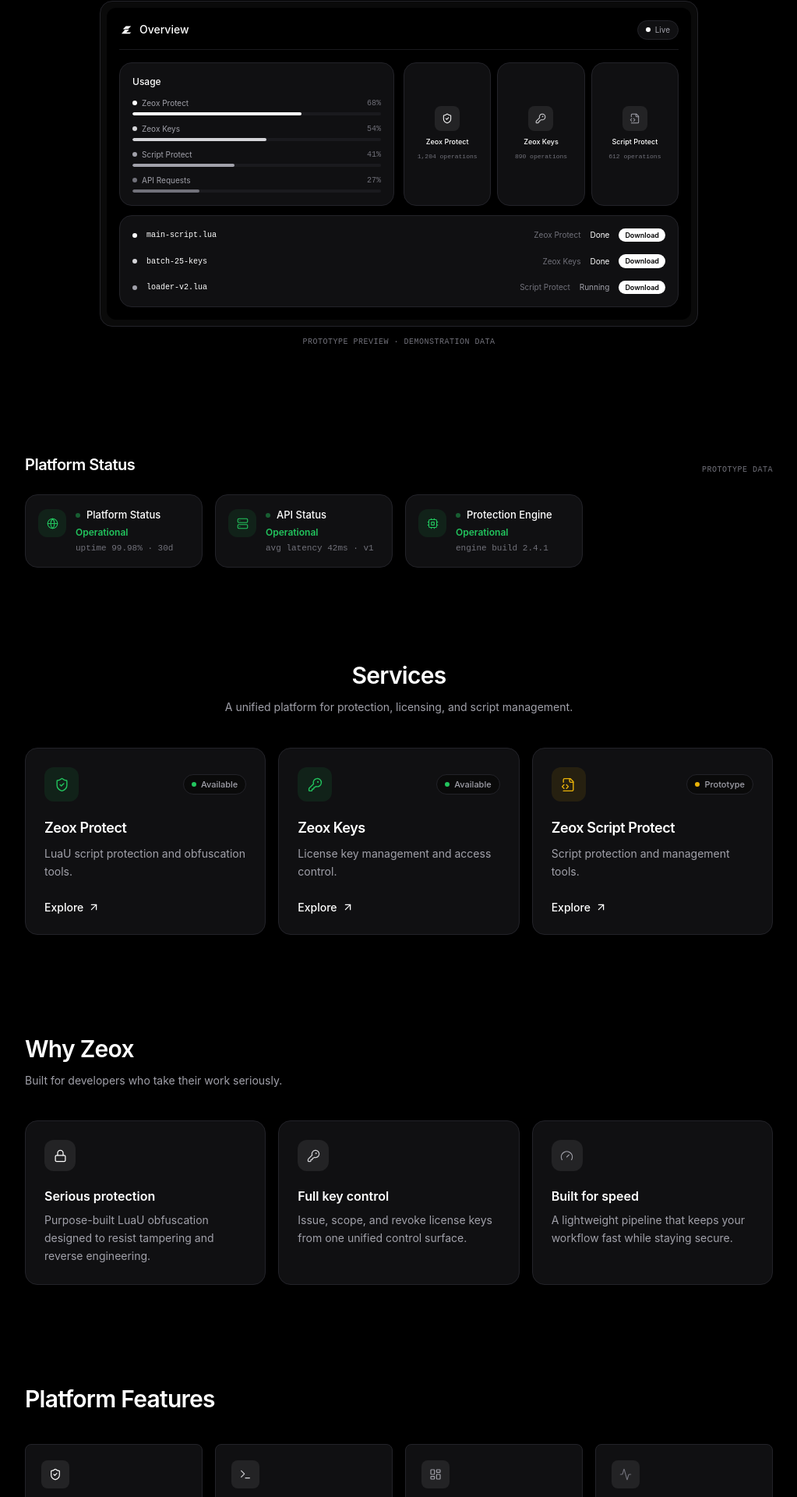
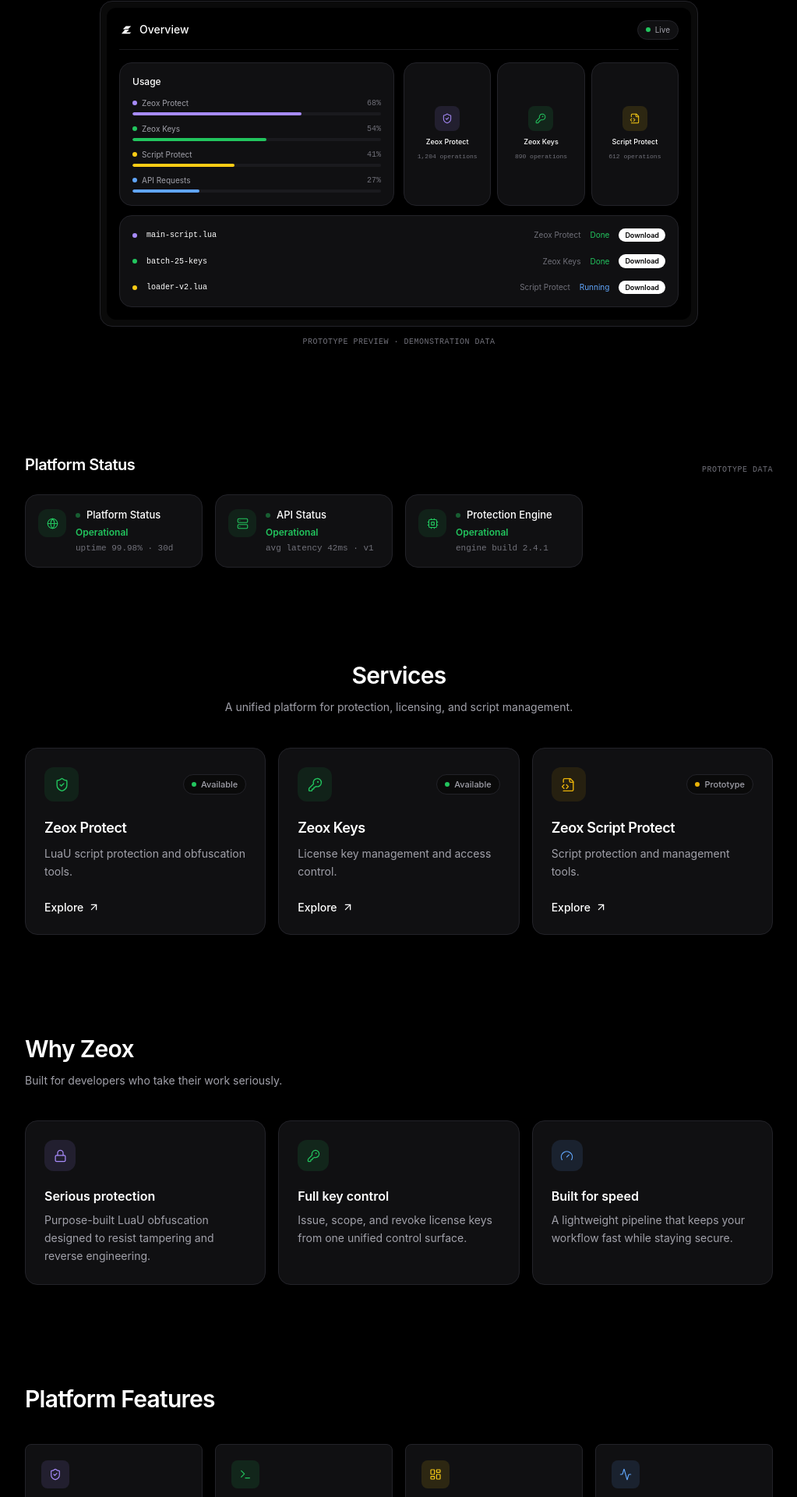
Before and after one commit to z-7z/Zeox, a React (Vite) app: page / in a window 1280 px wide. Shown: the part 544-2464 px from the top of the page at 78% size, without its empty margins (128-1151 px from the left). Built offline with nearby package versions, Linux system fonts and the light colour scheme.

Commit message:
Restore vivid accent colors tuned for OLED black background

```diff
--- a/src/data/mock.ts
+++ b/src/data/mock.ts
@@ -81,49 +81,49 @@ export const operationsChart = {
   tooltipValue: '28,917',
 };
 
-/* ---- Overview: usage + donut (monochrome white scale) ---- */
+/* ---- Overview: usage + donut (vivid OLED accents) ---- */
 
 export const usageServices = [
-  { label: 'Zeox Protect', pct: 68, color: '#FFFFFF', amount: '1,204 ops' },
-  { label: 'Zeox Keys', pct: 54, color: '#D4D4D8', amount: '890 ops' },
-  { label: 'Script Protect', pct: 41, color: '#A1A1AA', amount: '612 ops' },
-  { label: 'API Requests', pct: 27, color: '#71717A', amount: '776 ops' },
+  { label: 'Zeox Protect', pct: 68, color: '#A78BFA', amount: '1,204 ops' },
+  { label: 'Zeox Keys', pct: 54, color: '#22C55E', amount: '890 ops' },
+  { label: 'Script Protect', pct: 41, color: '#FACC15', amount: '612 ops' },
+  { label: 'API Requests', pct: 27, color: '#60A5FA', amount: '776 ops' },
 ];
 
 export const usageDonut = {
   total: '3,482',
   sub: 'total operations',
   segments: [
-    { label: 'Protect', value: 1204, color: '#FFFFFF' },
-    { label: 'Keys', value: 890, color: '#D4D4D8' },
-    { label: 'Scripts', value: 612, color: '#A1A1AA' },
-    { label: 'API', value: 776, color: '#71717A' },
+    { label: 'Protect', value: 1204, color: '#A78BFA' },
+    { label: 'Keys', value: 890, color: '#22C55E' },
+    { label: 'Scripts', value: 612, color: '#FACC15' },
+    { label: 'API', value: 776, color: '#60A5FA' },
   ],
 };
 
 export const storageCards = [
-  { icon: Folder, name: 'Zeox Protect', sub: '1,204 operations', color: '#FFFFFF' },
-  { icon: KeyRound, name: 'Zeox Keys', sub: '890 operations', color: '#D4D4D8' },
-  { icon: FileCode2, name: 'Script Protect', sub: '612 operations', color: '#A1A1AA' },
+  { icon: Folder, name: 'Zeox Protect', sub: '1,204 operations', color: '#A78BFA' },
+  { icon: KeyRound, name: 'Zeox Keys', sub: '890 operations', color: '#22C55E' },
+  { icon: FileCode2, name: 'Script Protect', sub: '612 operations', color: '#FACC15' },
 ];
 
 export const categories = [
-  { icon: ShieldCheck, name: 'Protect', count: '1,204 ops', pct: 68, color: '#FFFFFF' },
-  { icon: KeyRound, name: 'Keys', count: '890 ops', pct: 54, color: '#D4D4D8' },
-  { icon: FileCode2, name: 'Scripts', count: '612 ops', pct: 41, color: '#A1A1AA' },
-  { icon: Cpu, name: 'Engine', count: '438 ops', pct: 33, color: '#71717A' },
-  { icon: Globe, name: 'Others', count: '338 ops', pct: 21, color: '#52525B' },
+  { icon: ShieldCheck, name: 'Protect', count: '1,204 ops', pct: 68, color: '#A78BFA' },
+  { icon: KeyRound, name: 'Keys', count: '890 ops', pct: 54, color: '#22C55E' },
+  { icon: FileCode2, name: 'Scripts', count: '612 ops', pct: 41, color: '#FACC15' },
+  { icon: Cpu, name: 'Engine', count: '438 ops', pct: 33, color: '#FB923C' },
+  { icon: Globe, name: 'Others', count: '338 ops', pct: 21, color: '#60A5FA' },
 ];
 
 export const operationsTable = {
   columns: ['#', 'Type', 'Name', 'Service', 'Status', 'Created', ''],
   rows: [
-    { type: 'Protect', name: 'main-script.lua', service: 'Zeox Protect', status: 'Done', created: '12-11-2026', color: '#FFFFFF' },
-    { type: 'Keys', name: 'batch-25-keys', service: 'Zeox Keys', status: 'Done', created: '12-11-2026', color: '#D4D4D8' },
-    { type: 'Script', name: 'loader-v2.lua', service: 'Script Protect', status: 'Running', created: '11-11-2026', color: '#A1A1AA' },
-    { type: 'Protect', name: 'game-core.lua', service: 'Zeox Protect', status: 'Done', created: '11-11-2026', color: '#FFFFFF' },
-    { type: 'API', name: 'sync-report', service: 'API', status: 'Done', created: '10-11-2026', color: '#71717A' },
-    { type: 'Keys', name: 'revoke-expired', service: 'Zeox Keys', status: 'Queued', created: '10-11-2026', color: '#D4D4D8' },
+    { type: 'Protect', name: 'main-script.lua', service: 'Zeox Protect', status: 'Done', created: '12-11-2026', color: '#A78BFA' },
+    { type: 'Keys', name: 'batch-25-keys', service: 'Zeox Keys', status: 'Done', created: '12-11-2026', color: '#22C55E' },
+    { type: 'Script', name: 'loader-v2.lua', service: 'Script Protect', status: 'Running', created: '11-11-2026', color: '#FACC15' },
+    { type: 'Protect', name: 'game-core.lua', service: 'Zeox Protect', status: 'Done', created: '11-11-2026', color: '#A78BFA' },
+    { type: 'API', name: 'sync-report', service: 'API', status: 'Done', created: '10-11-2026', color: '#60A5FA' },
+    { type: 'Keys', name: 'revoke-expired', service: 'Zeox Keys', status: 'Queued', created: '10-11-2026', color: '#22C55E' },
   ],
 };
 
--- a/src/pages/Dashboard.tsx
+++ b/src/pages/Dashboard.tsx
@@ -40,7 +40,7 @@ const navItems: NavItem[] = [
 
 const statusStyle: Record<string, { dot: string; text: string }> = {
   Done: { dot: 'bg-accent-green', text: 'text-accent-green' },
-  Running: { dot: 'bg-white animate-pulse-dot', text: 'text-white' },
+  Running: { dot: 'bg-accent-blue animate-pulse-dot', text: 'text-accent-blue' },
   Queued: { dot: 'bg-txt-muted', text: 'text-txt-muted' },
 };
 
@@ -142,7 +142,7 @@ function Overview() {
               <div className="flex items-center gap-4 p-4 sm:p-5">
                 <span
                   className="flex h-11 w-11 shrink-0 items-center justify-center rounded-xl"
-                  style={{ background: 'rgba(255, 255, 255, 0.08)' }}
+                  style={{ background: c.color + '1F' }}
                 >
                   <c.icon size={18} strokeWidth={1.75} style={{ color: c.color }} />
                 </span>
@@ -172,7 +172,7 @@ function Overview() {
               <div className="flex items-center gap-3 p-3.5">
                 <span
                   className="flex h-9 w-9 shrink-0 items-center justify-center rounded-lg"
-                  style={{ background: 'rgba(255, 255, 255, 0.08)' }}
+                  style={{ background: c.color + '1F' }}
                 >
                   <c.icon size={15} strokeWidth={1.75} style={{ color: c.color }} />
                 </span>
--- a/src/pages/Landing.tsx
+++ b/src/pages/Landing.tsx
@@ -18,56 +18,56 @@ import { StatusCard } from '../components/StatusCard';
 import { ZeoxLogo } from '../components/ZeoxLogo';
 import { services, platformStatus } from '../data/mock';
 
-const W = '#FFFFFF';
-const W2 = '#D4D4D8';
-const W3 = '#A1A1AA';
-const W4 = '#71717A';
+const P = '#A78BFA';
+const G = '#22C55E';
+const Y = '#FACC15';
+const BL = '#60A5FA';
 
 const whyItems = [
   {
     icon: Lock,
     title: 'Serious protection',
     description: 'Purpose-built LuaU obfuscation designed to resist tampering and reverse engineering.',
-    color: W,
+    color: P,
   },
   {
     icon: KeyRound,
     title: 'Full key control',
     description: 'Issue, scope, and revoke license keys from one unified control surface.',
-    color: W2,
+    color: G,
   },
   {
     icon: Gauge,
     title: 'Built for speed',
     description: 'A lightweight pipeline that keeps your workflow fast while staying secure.',
-    color: W3,
+    color: BL,
   },
 ];
 
 const features = [
-  { icon: ShieldCheck, title: 'Script Protection', description: 'Layered defenses for LuaU scripts.', color: W },
-  { icon: Terminal, title: 'Developer Tools', description: 'A growing toolkit for everyday development.', color: W2 },
-  { icon: LayoutDashboard, title: 'Unified Dashboard', description: 'Every service in one clean workspace.', color: W3 },
-  { icon: ActivityIcon, title: 'Activity Tracking', description: 'See operations and usage at a glance.', color: W4 },
+  { icon: ShieldCheck, title: 'Script Protection', description: 'Layered defenses for LuaU scripts.', color: P },
+  { icon: Terminal, title: 'Developer Tools', description: 'A growing toolkit for everyday development.', color: G },
+  { icon: LayoutDashboard, title: 'Unified Dashboard', description: 'Every service in one clean workspace.', color: Y },
+  { icon: ActivityIcon, title: 'Activity Tracking', description: 'See operations and usage at a glance.', color: BL },
 ];
 
 const previewUsage = [
-  { label: 'Zeox Protect', pct: 68, color: W },
-  { label: 'Zeox Keys', pct: 54, color: W2 },
-  { label: 'Script Protect', pct: 41, color: W3 },
-  { label: 'API Requests', pct: 27, color: W4 },
+  { label: 'Zeox Protect', pct: 68, color: P },
+  { label: 'Zeox Keys', pct: 54, color: G },
+  { label: 'Script Protect', pct: 41, color: Y },
+  { label: 'API Requests', pct: 27, color: BL },
 ];
 
 const previewCards = [
-  { icon: ShieldCheck, name: 'Zeox Protect', sub: '1,204 operations', color: W },
-  { icon: KeyRound, name: 'Zeox Keys', sub: '890 operations', color: W2 },
-  { icon: FileCode2, name: 'Script Protect', sub: '612 operations', color: W3 },
+  { icon: ShieldCheck, name: 'Zeox Protect', sub: '1,204 operations', color: P },
+  { icon: KeyRound, name: 'Zeox Keys', sub: '890 operations', color: G },
+  { icon: FileCode2, name: 'Script Protect', sub: '612 operations', color: Y },
 ];
 
 const previewRows = [
-  { name: 'main-script.lua', service: 'Zeox Protect', status: 'Done', color: W },
-  { name: 'batch-25-keys', service: 'Zeox Keys', status: 'Done', color: W2 },
-  { name: 'loader-v2.lua', service: 'Script Protect', status: 'Running', color: W3 },
+  { name: 'main-script.lua', service: 'Zeox Protect', status: 'Done', color: P },
+  { name: 'batch-25-keys', service: 'Zeox Keys', status: 'Done', color: G },
+  { name: 'loader-v2.lua', service: 'Script Protect', status: 'Running', color: Y },
 ];
 
 export function Landing() {
@@ -80,7 +80,7 @@ export function Landing() {
         <div className="mx-auto max-w-5xl px-5 lg:px-8">
           <div className="fade-up mx-auto max-w-2xl text-center">
             <span className="inline-flex items-center gap-2 rounded-full border border-line bg-card px-3 py-1 text-xs font-medium text-txt-secondary">
-              <span className="status-dot bg-white" />
+              <span className="status-dot bg-accent-green" />
               LuaU encryption &amp; protection platform
             </span>
             <h1 className="mt-6 text-4xl font-semibold leading-[1.1] tracking-tight text-white sm:text-5xl lg:text-[3.4rem]">
@@ -111,7 +111,7 @@ export function Landing() {
                     <span className="text-sm font-medium text-white">Overview</span>
                   </div>
                   <span className="inline-flex items-center gap-1.5 rounded-full border border-line bg-card px-2.5 py-1 text-[10px] text-txt-secondary">
-                    <span className="status-dot bg-white" />
+                    <span className="status-dot bg-accent-green" />
                     Live
                   </span>
                 </div>
@@ -144,7 +144,7 @@ export function Landing() {
                       <div key={c.name} className="card flex flex-col items-center justify-center gap-2 p-3">
                         <span
                           className="flex h-8 w-8 items-center justify-center rounded-lg"
-                          style={{ background: 'rgba(255, 255, 255, 0.08)' }}
+                          style={{ background: c.color + '1F' }}
                         >
                           <c.icon size={14} strokeWidth={1.75} style={{ color: c.color }} />
                         </span>
@@ -162,7 +162,7 @@ export function Landing() {
                       <span className="status-dot" style={{ background: r.color }} />
                       <span className="flex-1 truncate font-mono text-[10px] text-txt-primary">{r.name}</span>
                       <span className="hidden text-[10px] text-txt-muted sm:block">{r.service}</span>
-                      <span className={'text-[10px] ' + (r.status === 'Running' ? 'text-txt-secondary' : 'text-white')}>
+                      <span className={'text-[10px] ' + (r.status === 'Running' ? 'text-accent-blue' : 'text-accent-green')}>
                         {r.status}
                       </span>
                       <span className="rounded-full bg-white px-2 py-0.5 text-[9px] font-semibold text-black">Download</span>
@@ -223,7 +223,7 @@ export function Landing() {
                 <div className="p-6">
                   <span
                     className="flex h-10 w-10 items-center justify-center rounded-xl"
-                    style={{ background: 'rgba(255, 255, 255, 0.08)' }}
+                    style={{ background: w.color + '1F' }}
                   >
                     <w.icon size={17} strokeWidth={1.75} style={{ color: w.color }} />
                   </span>
@@ -246,7 +246,7 @@ export function Landing() {
                 <div className="p-5">
                   <span
                     className="flex h-9 w-9 items-center justify-center rounded-lg"
-                    style={{ background: 'rgba(255, 255, 255, 0.08)' }}
+                    style={{ background: f.color + '1F' }}
                   >
                     <f.icon size={16} strokeWidth={1.75} style={{ color: f.color }} />
                   </span>
@@ -283,7 +283,7 @@ export function Landing() {
                 <p className="text-txt-muted">$ zeox keys create --batch 25</p>
                 <p className="text-txt-primary">✓ 25 keys issued</p>
                 <p className="text-txt-muted">$ zeox status</p>
-                <p className="text-white">✓ all services operational</p>
+                <p className="text-accent-green">✓ all services operational</p>
                 <p className="mt-2 text-[10px] text-txt-muted">// illustrative prototype output</p>
               </div>
             </div>
--- a/tailwind.config.js
+++ b/tailwind.config.js
@@ -7,7 +7,7 @@ export default {
         xs: '400px',
       },
       colors: {
-        // OLED palette: true black base, white as the primary accent
+        // OLED palette: true black base, vivid accents tuned for OLED
         page: '#000000',
         panel: '#0A0A0A',
         card: {
@@ -25,6 +25,10 @@ export default {
         },
         'accent-green': '#22C55E',
         'accent-red': '#EF4444',
+        'accent-purple': '#A78BFA',
+        'accent-yellow': '#FACC15',
+        'accent-blue': '#60A5FA',
+        'accent-orange': '#FB923C',
         // Compatibility aliases (legacy tokens)
         ok: '#22C55E',
         warn: '#FBBF24',
```
